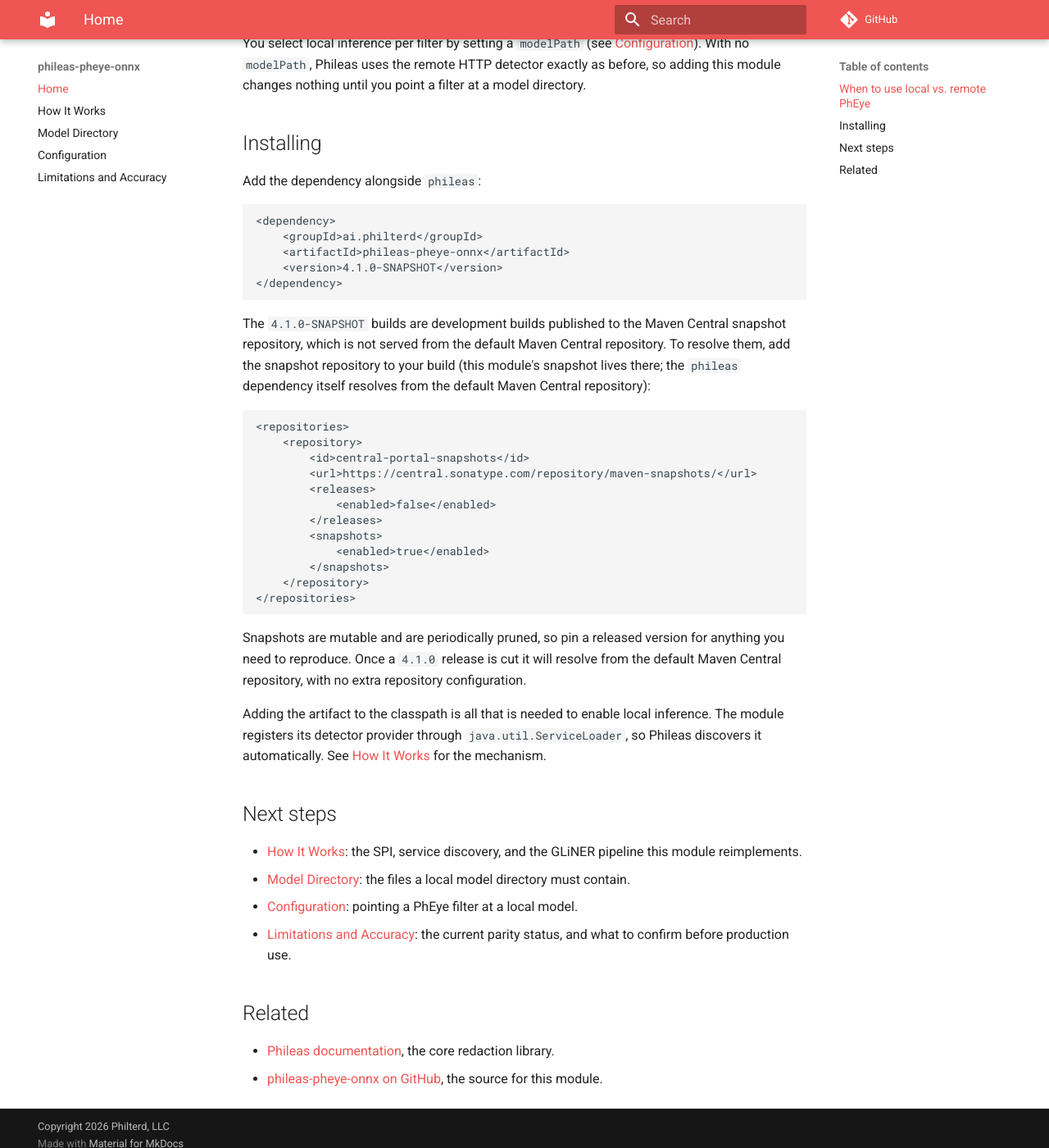
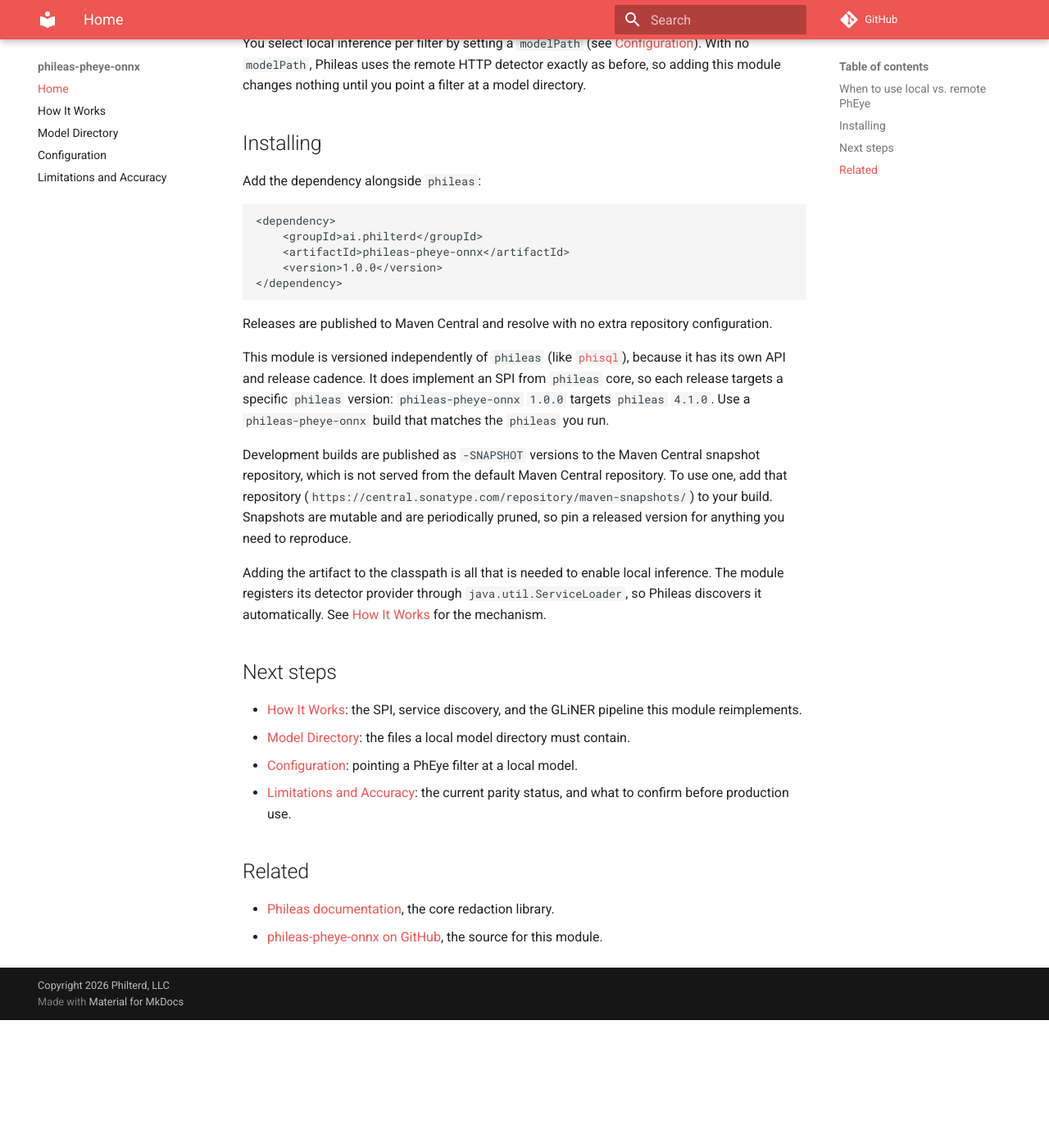
Before and after one commit to philterd/phileas-pheye-onnx, an MkDocs documentation site: the page built from docs/docs/index.md, in a window 1280 px wide and 1400 px high, scrolled down 696 px. Shown: the whole window at 82% size. Built offline with MkDocs 1.6.1 and Material for MkDocs 9.7.7, drawn with Linux system fonts in a browser that asks for light colours; comment, search, counter and statistics services are not loaded; after the commit the page ends 1940 px from its top, so only the background shows below that.

````diff
--- a/docs/docs/index.md
+++ b/docs/docs/index.md
@@ -21,28 +21,15 @@ Add the dependency alongside `phileas`:
 <dependency>
     <groupId>ai.philterd</groupId>
     <artifactId>phileas-pheye-onnx</artifactId>
-    <version>4.1.0-SNAPSHOT</version>
+    <version>1.0.0</version>
 </dependency>
 ```
 
-The `4.1.0-SNAPSHOT` builds are development builds published to the Maven Central snapshot repository, which is not served from the default Maven Central repository. To resolve them, add the snapshot repository to your build (this module's snapshot lives there; the `phileas` dependency itself resolves from the default Maven Central repository):
+Releases are published to Maven Central and resolve with no extra repository configuration.
 
-```xml
-<repositories>
-    <repository>
-        <id>central-portal-snapshots</id>
-        <url>https://central.sonatype.com/repository/maven-snapshots/</url>
-        <releases>
-            <enabled>false</enabled>
-        </releases>
-        <snapshots>
-            <enabled>true</enabled>
-        </snapshots>
-    </repository>
-</repositories>
-```
+This module is versioned independently of `phileas` (like [`phisql`](https://github.com/philterd/phisql)), because it has its own API and release cadence. It does implement an SPI from `phileas` core, so each release targets a specific `phileas` version: `phileas-pheye-onnx` `1.0.0` targets `phileas` `4.1.0`. Use a `phileas-pheye-onnx` build that matches the `phileas` you run.
 
-Snapshots are mutable and are periodically pruned, so pin a released version for anything you need to reproduce. Once a `4.1.0` release is cut it will resolve from the default Maven Central repository, with no extra repository configuration.
+Development builds are published as `-SNAPSHOT` versions to the Maven Central snapshot repository, which is not served from the default Maven Central repository. To use one, add that repository (`https://central.sonatype.com/repository/maven-snapshots/`) to your build. Snapshots are mutable and are periodically pruned, so pin a released version for anything you need to reproduce.
 
 Adding the artifact to the classpath is all that is needed to enable local inference. The module registers its detector provider through `java.util.ServiceLoader`, so Phileas discovers it automatically. See [How It Works](how-it-works.md) for the mechanism.
 
--- a/pom.xml
+++ b/pom.xml
@@ -23,7 +23,7 @@
     <artifactId>phileas-pheye-onnx</artifactId>
     <groupId>ai.philterd</groupId>
     <packaging>jar</packaging>
-    <version>4.1.0-SNAPSHOT</version>
+    <version>1.0.0</version>
 
     <name>phileas-pheye-onnx</name>
     <url>https://www.philterd.ai</url>
````
Also changed, not shown: RELEASE_NOTES.md (added, +9 -0 lines), README.md.
